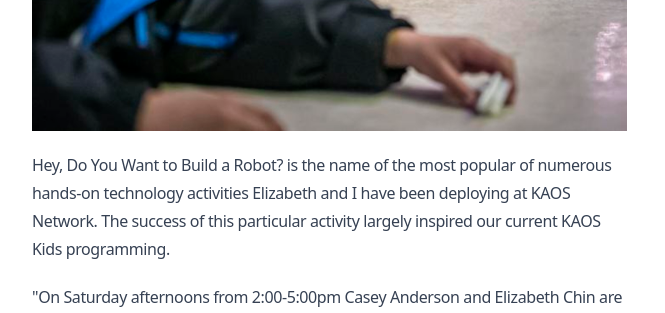
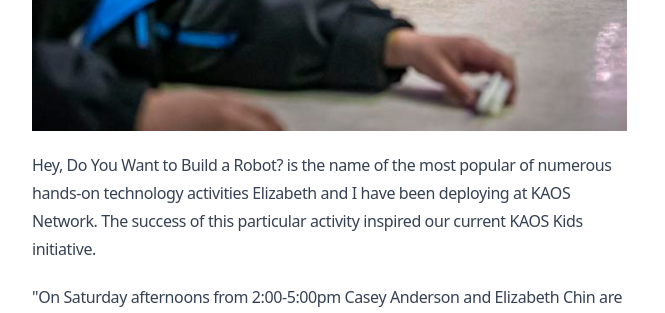
Before and after one commit to caseyanderson/caseyanderson.work, a Next.js app: page /blog/kaos-kids in a window 1280 px wide. Shown: the part 1259-1572 px from the top of the page, without its empty margins (304-969 px from the left). Built offline with nearby package versions, Linux system fonts and the light colour scheme.

Commit message:
copy edit

```diff
--- a/app/blog/kaos-kids/page.mdx
+++ b/app/blog/kaos-kids/page.mdx
@@ -8,6 +8,6 @@ with [Elizabeth Chin](https://elizabethjchin.com/) and [KAOS Network](https://ww
 ## Hey, Do You Want to Build a Robot?
 <Cover src="robot-youth-SFAA-Feb262024-Newspaper_695.jpg" />
 
-Hey, Do You Want to Build a Robot? is the name of the most popular of numerous hands-on technology activities Elizabeth and I have been deploying at KAOS Network. The success of this particular activity largely inspired our current KAOS Kids programming.
+Hey, Do You Want to Build a Robot? is the name of the most popular of numerous hands-on technology activities Elizabeth and I have been deploying at KAOS Network. The success of this particular activity inspired our current KAOS Kids initiative.
 
 "On Saturday afternoons from 2:00-5:00pm Casey Anderson and Elizabeth Chin are sitting at tables set up on the corner of  Leimert and 43rd. The table is covered with toothbrushes, hot glue guns, and a host of supplies for electronics and art projects. As people walk by, we cheerily call out, “Hey, Do You Want to Make a Robot?”  This is our invitation to interaction, where the robot is at once a provocation, a relationship-builder, and an entry into conversations, collaboration, and technology literacy from the bottom up.  The robots are simple, made of toothbrushes, a coin battery, and a small motor.  For the past two years we’ve been making them with three-year-olds, 83-year-olds, and everything in between." (excerpted from an in-progress article by Chin and Anderson)
```
